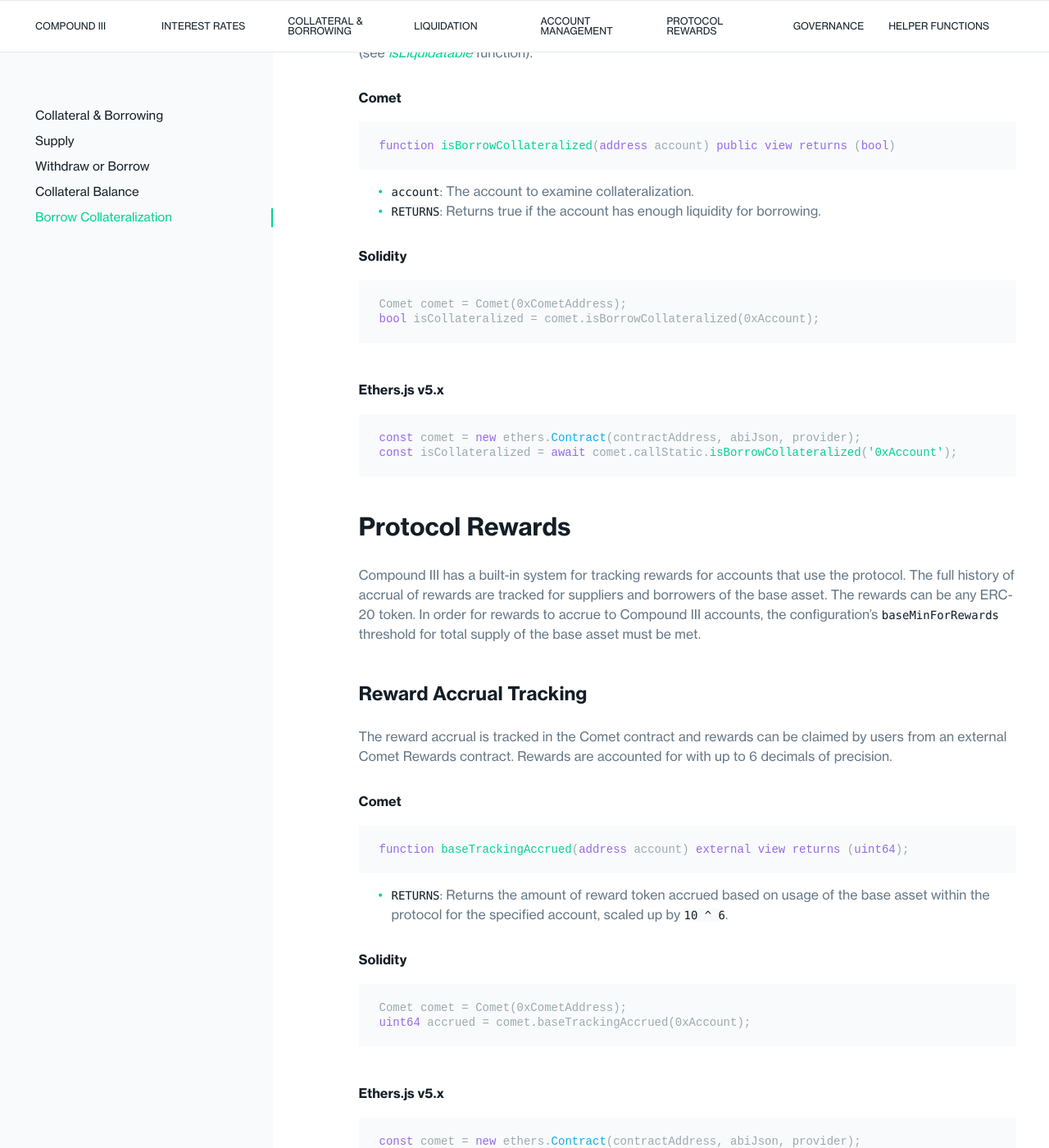
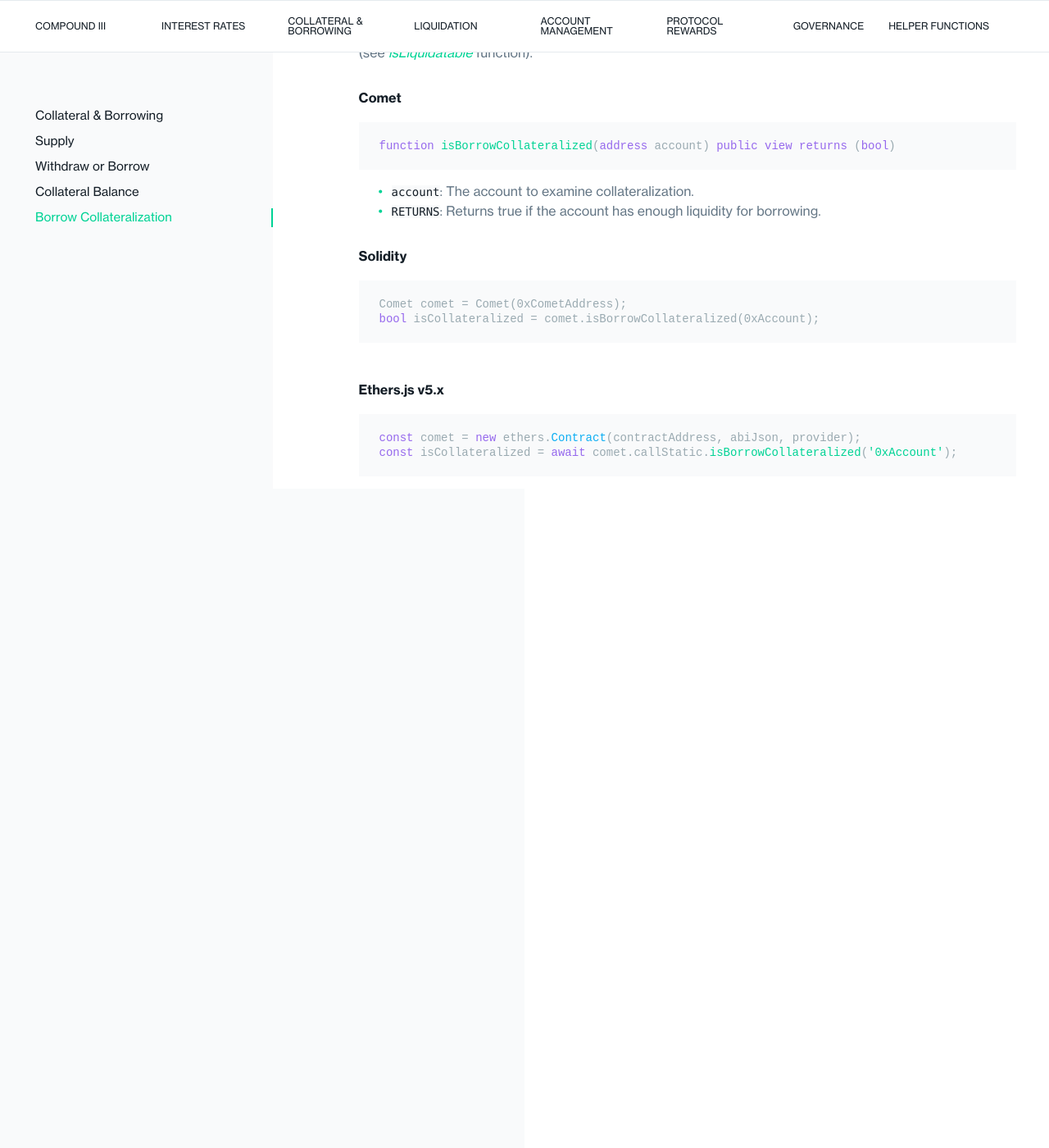
Before and after one commit to compound-finance/compound-finance.github.io, a Jekyll site: the page built from docs/pages/collateral-and-borrowing.md, in a window 1280 px wide and 1400 px high, scrolled down 3889 px. Shown: the whole window at 82% size. Built offline with Jekyll 4.4.1, drawn with Linux system fonts in a browser that asks for light colours; after the commit the page ends 4487 px from its top, so only the background shows below that; some of the changed text lies outside the part shown.

Commit message:
Update collateral-and-borrowing.md

````diff
--- a/docs/pages/collateral-and-borrowing.md
+++ b/docs/pages/collateral-and-borrowing.md
@@ -163,98 +163,3 @@
 const comet = new ethers.Contract(contractAddress, abiJson, provider);
 const isCollateralized = await comet.callStatic.isBorrowCollateralized('0xAccount');
 ```
-
-## Protocol Rewards
-
-Compound III has a built-in system for tracking rewards for accounts that use the protocol. The full history of accrual of rewards are tracked for suppliers and borrowers of the base asset. The rewards can be any ERC-20 token. In order for rewards to accrue to Compound III accounts, the configuration's `baseMinForRewards` threshold for total supply of the base asset must be met.
-
-### Reward Accrual Tracking
-
-The reward accrual is tracked in the Comet contract and rewards can be claimed by users from an external Comet Rewards contract. Rewards are accounted for with up to 6 decimals of precision.
-
-#### Comet
-
-```solidity
-function baseTrackingAccrued(address account) external view returns (uint64);
-```
-
-* `RETURNS`: Returns the amount of reward token accrued based on usage of the base asset within the protocol for the specified account, scaled up by `10 ^ 6`.
-
-#### Solidity
-
-```solidity
-Comet comet = Comet(0xCometAddress);
-uint64 accrued = comet.baseTrackingAccrued(0xAccount);
-```
-
-#### Ethers.js v5.x
-
-```js
-const comet = new ethers.Contract(contractAddress, abiJson, provider);
-const accrued = await comet.callStatic.baseTrackingAccrued('0xAccount');
-```
-
-### Get Reward Accrued
-
-The amount of reward token accrued but not yet claimed for an account can be fetched from the external Comet Rewards contract.
-
-#### Comet Rewards
-
-```solidity
-struct RewardOwed {
-    address token;
-    uint owed;
-}
-
-function getRewardOwed(address comet, address account) external returns (RewardOwed memory)
-```
-
-* `RETURNS`: Returns the amount of reward token accrued but not yet claimed, scaled up by 10 to the "decimals" integer in the reward token's contract.
-
-#### Solidity
-
-```solidity
-CometRewards rewards = CometRewards(0xRewardsAddress);
-RewardOwed reward = rewards.getRewardOwed(0xCometAddress, 0xAccount);
-```
-
-#### Ethers.js v5.x
-
-```js
-const rewards = new ethers.Contract(contractAddress, abiJson, provider);
-const [ tokenAddress, amtOwed ] = await rewards.callStatic.getRewardOwed(cometAddress, accountAddress);
-```
-
-### Claim Rewards
-
-Any account can claim rewards for a specific account. Account owners and managers can also claim rewards to a specific address. The claim functions are available on the external Comet Rewards contract.
-
-#### Comet Rewards
-
-```solidity
-function claim(address comet, address src, bool shouldAccrue) external
-```
-
-```solidity
-function claimTo(address comet, address src, address to, bool shouldAccrue) external
-```
-
-* `comet`: The address of the Comet contract.
-* `src`: The account in which to claim rewards.
-* `to`: The account in which to transfer the claimed rewards.
-* `shouldAccrue`: If true, the protocol will account for the rewards owed to the account as of the current block before transferring.
-* `RETURN`: No return, reverts on error.
-
-#### Solidity
-
-```solidity
-CometRewards rewards = CometRewards(0xRewardsAddress);
-rewards.claim(0xCometAddress, 0xAccount, true);
-```
-
-#### Ethers.js v5.x
-
-```js
-const rewards = new ethers.Contract(contractAddress, abiJson, provider);
-await rewards.claim(cometAddress, accountAddress, true);
-```
````
